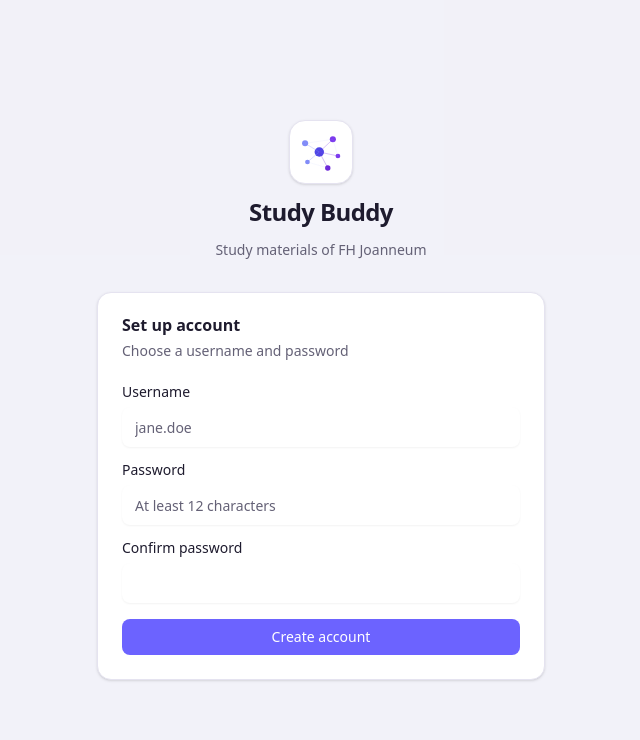
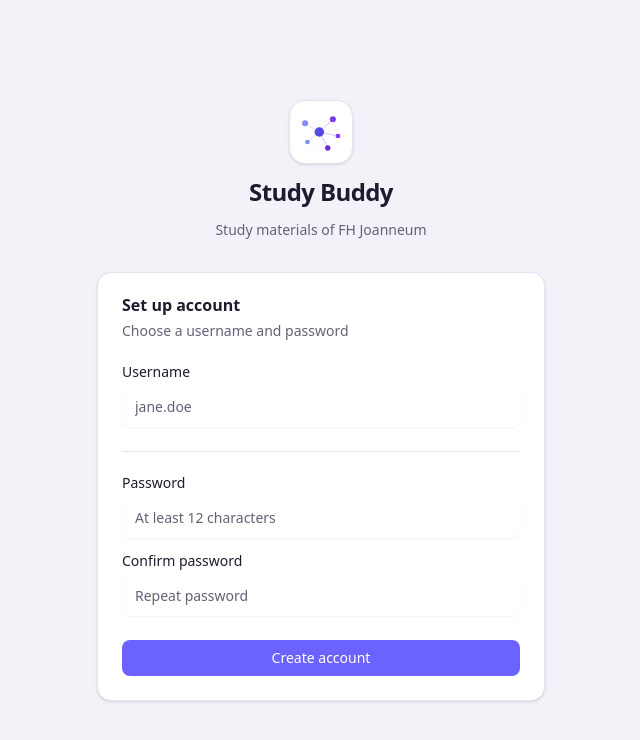
Before and after one commit to Mojibaer/study-buddy, a Next.js app in the folder frontend/: page /setup in a window 1280 px wide. Shown: the top 740 px of the page, without its empty margins (319-959 px from the left). Built offline with nearby package versions, Linux system fonts and the light colour scheme; no server answers.

Commit message:
style(auth): polish setup screen

```diff
--- a/frontend/messages/de.json
+++ b/frontend/messages/de.json
@@ -489,6 +489,7 @@
       "passwordLabel": "Passwort",
       "passwordPlaceholder": "Mindestens 12 Zeichen",
       "passwordConfirmLabel": "Passwort bestätigen",
+      "passwordConfirmPlaceholder": "Passwort wiederholen",
       "submit": "Konto erstellen",
       "submitting": "Wird erstellt...",
       "errorTitle": "Einrichtung fehlgeschlagen",
--- a/frontend/messages/en.json
+++ b/frontend/messages/en.json
@@ -489,6 +489,7 @@
       "passwordLabel": "Password",
       "passwordPlaceholder": "At least 12 characters",
       "passwordConfirmLabel": "Confirm password",
+      "passwordConfirmPlaceholder": "Repeat password",
       "submit": "Create account",
       "submitting": "Creating...",
       "errorTitle": "Setup failed",
--- a/frontend/src/app/(auth)/setup/page.tsx
+++ b/frontend/src/app/(auth)/setup/page.tsx
@@ -9,6 +9,7 @@
 import { Card, CardContent, CardDescription, CardHeader, CardTitle } from '@/components/ui/card'
 import { Input } from '@/components/ui/input'
 import { Label } from '@/components/ui/label'
+import { Separator } from '@/components/ui/separator'
 import { useAuth } from '@/providers/AuthProvider'
 
 const PASSWORD_MIN_LENGTH = 12
@@ -67,7 +68,7 @@
         <CardDescription>{t('setup.subtitle')}</CardDescription>
       </CardHeader>
       <CardContent>
-        <form onSubmit={handleSubmit} className="space-y-4">
+        <form onSubmit={handleSubmit} className="space-y-6">
           {error && (
             <Alert variant="destructive">
               <AlertCircle className="h-4 w-4" aria-hidden />
@@ -89,6 +90,8 @@
               required
             />
           </div>
+          <Separator />
+          <div className="space-y-4">
             <div className="space-y-2">
               <Label htmlFor="password">{t('setup.passwordLabel')}</Label>
               <Input
@@ -109,12 +112,14 @@
                 id="passwordConfirm"
                 type="password"
                 autoComplete="new-password"
+                placeholder={t('setup.passwordConfirmPlaceholder')}
                 value={passwordConfirm}
                 onChange={(e) => setPasswordConfirm(e.target.value)}
                 disabled={submitting}
                 className={AUTH_INPUT_CLASS}
                 required
               />
+            </div>
           </div>
           <Button type="submit" className="w-full" disabled={submitting}>
             {submitting ? t('setup.submitting') : t('setup.submit')}
```
Lines whose indentation alone changed are shown as unchanged.
